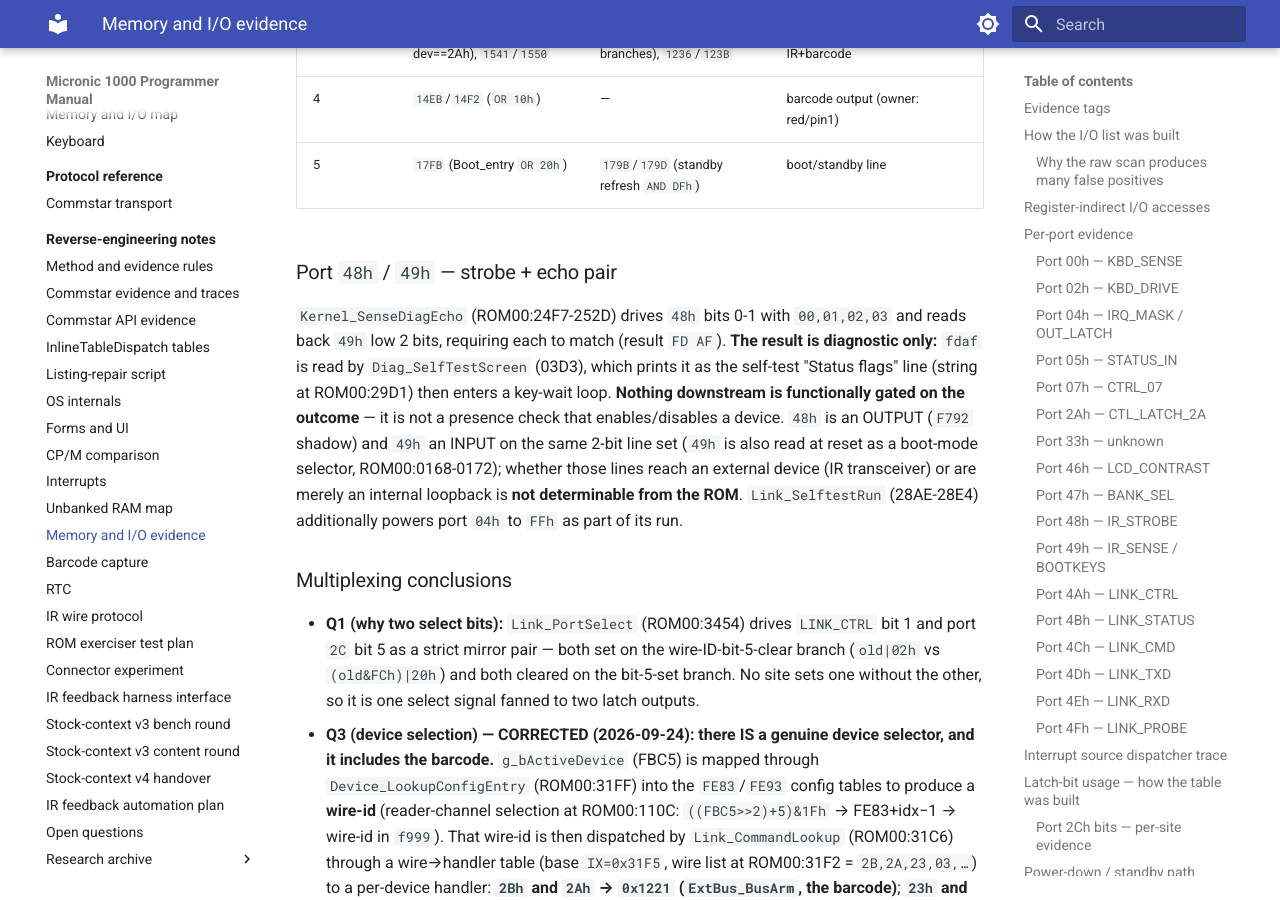
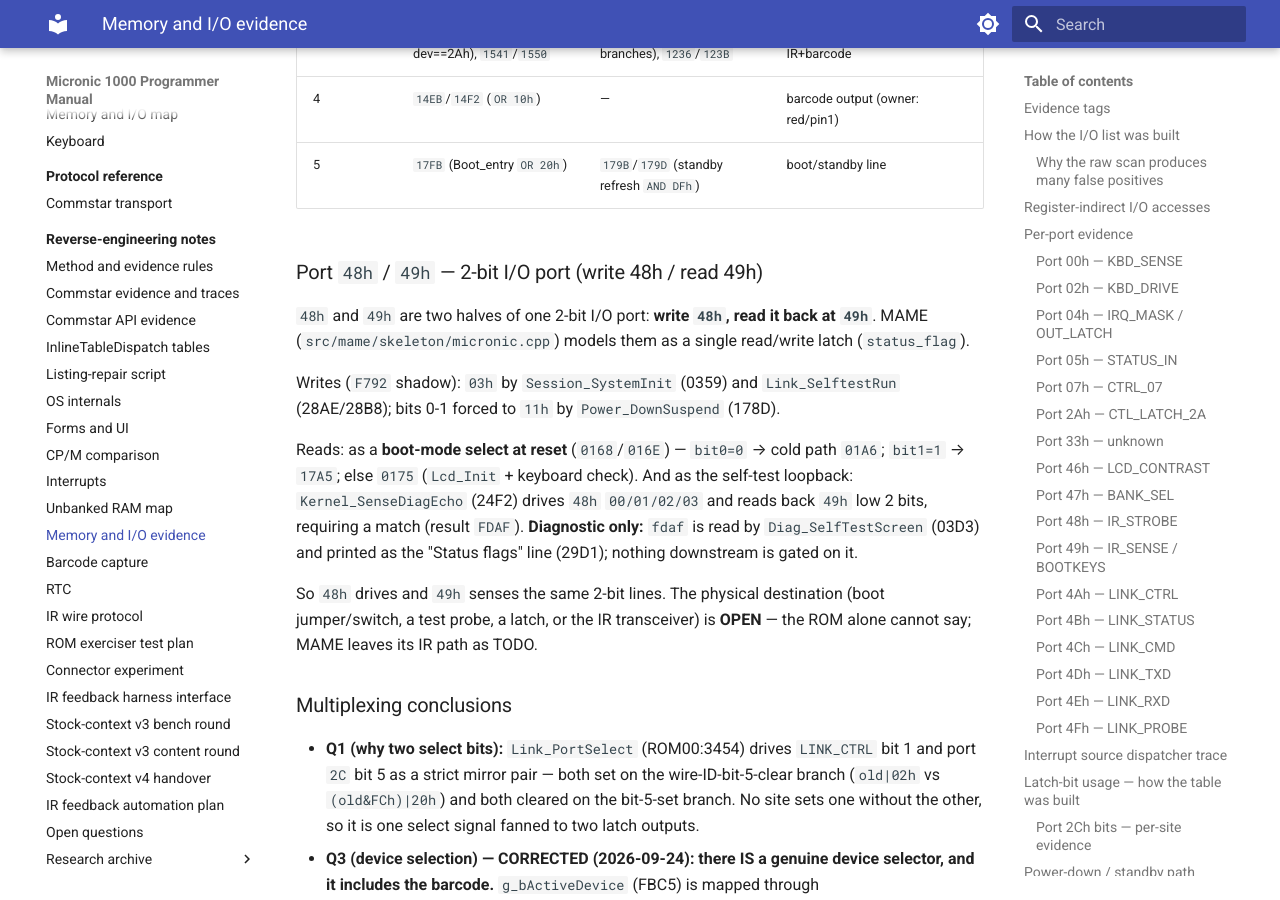
Before and after one commit to philpem/micronic1000, an MkDocs documentation site: the page built from doc/re-notes/memory-and-io-evidence.md, in a window 1280 px wide and 900 px high, scrolled down 9774 px. Built offline with MkDocs 1.6.1 and Material for MkDocs 9.7.7, drawn with Linux system fonts in a browser that asks for light colours.

Commit message:
docs: characterize 48h/49h as a 2-bit write/read port (boot-mode + self-test)
48h writes, 49h reads back (same lines; MAME models a single latch).
49h = boot-mode select at reset (bit0=0 cold 01A6; bit1=1 -> 17A5; else
0175 Lcd_Init). 48h driven 03 by Session_SystemInit/Link_SelftestRun and
forced 03 on power-down; self-test Kernel_SenseDiagEcho drives 00-03 and
requires 49h to match ('Status flags', diagnostic only). Physical
destination OPEN.

```diff
--- a/doc/re-notes/memory-and-io-evidence.md
+++ b/doc/re-notes/memory-and-io-evidence.md
@@ -386,20 +386,28 @@ owned by one routine.
 | 4 | `14EB`/`14F2` (`OR 10h`) | — | barcode output (owner: red/pin1) |
 | 5 | `17FB` (Boot_entry `OR 20h`) | `179B`/`179D` (standby refresh `AND DFh`) | boot/standby line |
 
-### Port `48h` / `49h` — strobe + echo pair
+### Port `48h` / `49h` — 2-bit I/O port (write 48h / read 49h)
 
-`Kernel_SenseDiagEcho` (ROM00:24F7-252D) drives `48h` bits 0-1 with
-`00,01,02,03` and reads back `49h` low 2 bits, requiring each to match
-(result `FD AF`). **The result is diagnostic only:** `fdaf` is read by
-`Diag_SelfTestScreen` (03D3), which prints it as the self-test
-"Status flags" line (string at ROM00:29D1) then enters a key-wait loop.
-**Nothing downstream is functionally gated on the outcome** — it is not
-a presence check that enables/disables a device. `48h` is an OUTPUT
-(`F792` shadow) and `49h` an INPUT on the same 2-bit line set (`49h` is
-also read at reset as a boot-mode selector, ROM00:0168-0172); whether
-those lines reach an external device (IR transceiver) or are merely an
-internal loopback is **not determinable from the ROM**. `Link_SelftestRun`
-(28AE-28E4) additionally powers port `04h` to `FFh` as part of its run.
+`48h` and `49h` are two halves of one 2-bit I/O port: **write `48h`,
+read it back at `49h`**. MAME (`src/mame/skeleton/micronic.cpp`) models
+them as a single read/write latch (`status_flag`).
+
+Writes (`F792` shadow): `03h` by `Session_SystemInit` (0359) and
+`Link_SelftestRun` (28AE/28B8); bits 0-1 forced to `11h` by
+`Power_DownSuspend` (178D).
+
+Reads: as a **boot-mode select at reset** (`0168`/`016E`) — `bit0=0`
+→ cold path `01A6`; `bit1=1` → `17A5`; else `0175` (`Lcd_Init` +
+keyboard check). And as the self-test loopback: `Kernel_SenseDiagEcho`
+(24F2) drives `48h` `00/01/02/03` and reads back `49h` low 2 bits,
+requiring a match (result `FDAF`). **Diagnostic only:** `fdaf` is read
+by `Diag_SelfTestScreen` (03D3) and printed as the "Status flags" line
+(29D1); nothing downstream is gated on it.
+
+So `48h` drives and `49h` senses the same 2-bit lines. The physical
+destination (boot jumper/switch, a test probe, a latch, or the IR
+transceiver) is **OPEN** — the ROM alone cannot say; MAME leaves its IR
+path as TODO.
 
 ### Multiplexing conclusions
 
```
